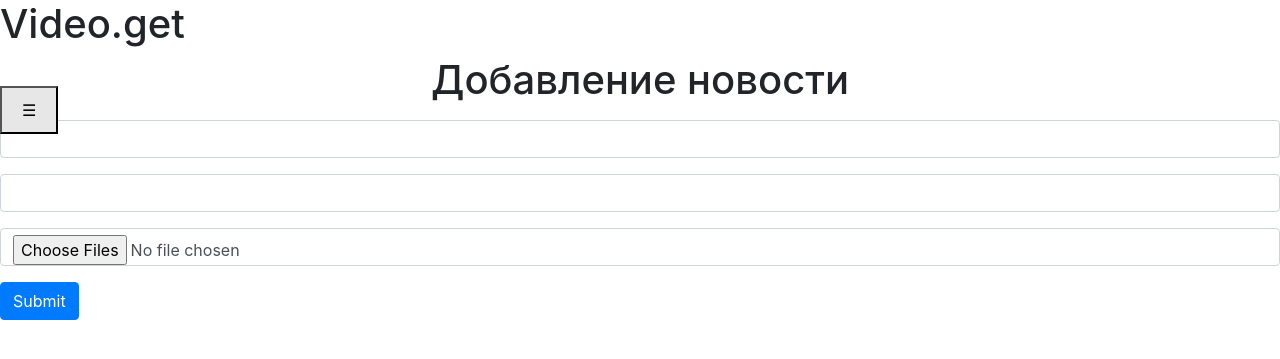
After one commit to Demonica22/school_bot, a Flask app: template templates/add_news_form.html in a window 1280 px wide. The commit adds this page. Shown: the top 359 px of the page. Run offline with Flask 2, Linux system fonts and the light colour scheme; the template is opened without the code that fills it: values that come from a table or form of the project are taken from there, others are empty; some libraries are stand-ins or nearby versions.

Commit message:
добавлена форма для добавления новостей

```diff
--- a/data/news.py
+++ b/data/news.py
@@ -8,6 +8,7 @@ class News(SqlAlchemyBase, SerializerMixin):
     __tablename__ = 'news'
     id = sqlalchemy.Column(Integer, autoincrement=True, primary_key=True)
     data = Column(String)
+    title = Column(String)
     images = Column(String)
     videos = Column(String)
     user_id = Column(Integer, sqlalchemy.ForeignKey("users.id"))
--- a/data/users.py
+++ b/data/users.py
@@ -10,6 +10,6 @@ class Users(SqlAlchemyBase, UserMixin):
     email = sqlalchemy.Column(sqlalchemy.String)
     name = sqlalchemy.Column(sqlalchemy.String)
     surname = sqlalchemy.Column(sqlalchemy.String)
-    role_id = sqlalchemy.Column(sqlalchemy.Integer, sqlalchemy.ForeignKey("roles.id"), default=0)
+    role_id = sqlalchemy.Column(sqlalchemy.Integer, sqlalchemy.ForeignKey("roles.id"), default=1)
     password = sqlalchemy.Column(sqlalchemy.String)
     roles = orm.relation('Roles')
--- /dev/null
+++ b/forms/add_news_form.py
@@ -0,0 +1,9 @@
+from flask_wtf import FlaskForm, Form
+from wtforms import StringField, SubmitField, MultipleFileField
+from wtforms.validators import DataRequired
+
+class AddNewsForm(FlaskForm):
+    title = StringField(validators=[DataRequired()])
+    data = StringField()
+    files = MultipleFileField()
+    submit = SubmitField()
--- a/index.py
+++ b/index.py
@@ -1,17 +1,22 @@
 import uuid
 
-from flask import Flask, redirect, render_template
+from flask import Flask, redirect, render_template, request
+from werkzeug.utils import secure_filename
 from flask_login.utils import login_user, login_required, logout_user
 from data.db_session import global_init, create_session
 from data.users import Users
 from flask_login import LoginManager, current_user
 from forms.registration_form import RegistrationForm
 from forms.login_form import LoginForm
+from forms.add_news_form import AddNewsForm
 import hashlib
 from flask_restful import Api
 from api.news_resource import NewsResource, NewsListResource
 from api.schedule_resource import ScheduleResource, ScheduleListResource
 from api.schedule_calls_resource import ScheduleCallsResource, ScheduleCallsListResource
+from data.news import News
+import datetime
+import os
 
 app = Flask(__name__)
 api = Api(app)
@@ -21,7 +26,8 @@ app.config['SECRET_KEY'] = 'yandexlyceum_secret_key'
 login_manager = LoginManager()
 login_manager.init_app(app)
 login_manager.login_view = '/login'
-
+app.config['UPLOAD_FOLDER'] = 'static/images'
+ALLOWED_EXTENSIONS = {'txt', 'pdf', 'png', 'jpg', 'jpeg', 'gif'}
 '''
 api
 '''
@@ -127,11 +133,28 @@ def login():
     return render_template('login_form.html', form=form)
 
 
-@app.route('/main_page')
-def main_page():
-    session = create_session()
-    session.query()
-    return ''
+@app.route('/news/add', methods=['GET', 'POST'])
+def add_news():
+    def add_data(form):
+        session = create_session()
+        news = News()
+        news.title = form.title.data
+        news.data = form.data.data
+        news.date_post = datetime.datetime.now()
+        session.add(news)
+        session.commit()
+
+    if not current_user.is_authenticated:
+        return redirect('/login')
+
+    if current_user.roles.name != 'admin':
+        return redirect('/')
+
+    form = AddNewsForm()
+    form.hidden_tag()
+    if form.validate_on_submit():
+        add_data(form)
+    return render_template('add_news_form.html', form=form)
 
 
 if __name__ == '__main__':
--- a/static/css/base.css
+++ b/static/css/base.css
@@ -13,6 +13,17 @@
 .nav_menu{
   background-color: #F8F9FA;
   display: inline-block;
-  top: 170px;
+  top: 20%;
   position: fixed;
 }
+
+#logout{
+  color: white;
+  position: relative;
+  display: inline-block;
+  padding: 2px;
+  border-radius: 12px;
+  background-color: #f44336;
+  margin-left: 90%;
+  text-decoration: underline
+}
--- /dev/null
+++ b/templates/add_news_form.html
@@ -0,0 +1,29 @@
+{%extends "base.html"%}
+{%block content%}
+<link rel="stylesheet" href="/static/css/add_news_form.css">
+<div id="content">
+    <h1 align="center">
+        Добавление новости
+    </h1>
+    <p>
+        {{message}}
+    </p>
+    <form action="" method="post">
+        {{form.hidden_tag()}}
+        <p>
+            {{form.title(class="form-control")}}
+
+        </p>
+        <p>
+            {{form.data(class="form-control", id="data")}}
+        </p>
+        <p>
+            {{form.files(class="form-control", enctype="multipart/form-data")}}
+        </p>
+        <p>
+            {{ form.submit(type="submit", class="btn btn-primary") }}
+        </p>
+    </form>
+</div>
+
+{%endblock%}
--- a/templates/base.html
+++ b/templates/base.html
@@ -15,7 +15,7 @@
     <header>
         <h1>Video.get</h1>
         {% if current_user.is_authenticated %}
-            <a href="/logout">Выход из аккаунта</a>
+                <a id='logout' href="/logout" >Выход из аккаунта</a>
         {% endif %}
     </header>
     <div>
```
Also changed, not shown: db/data.sqlite.
